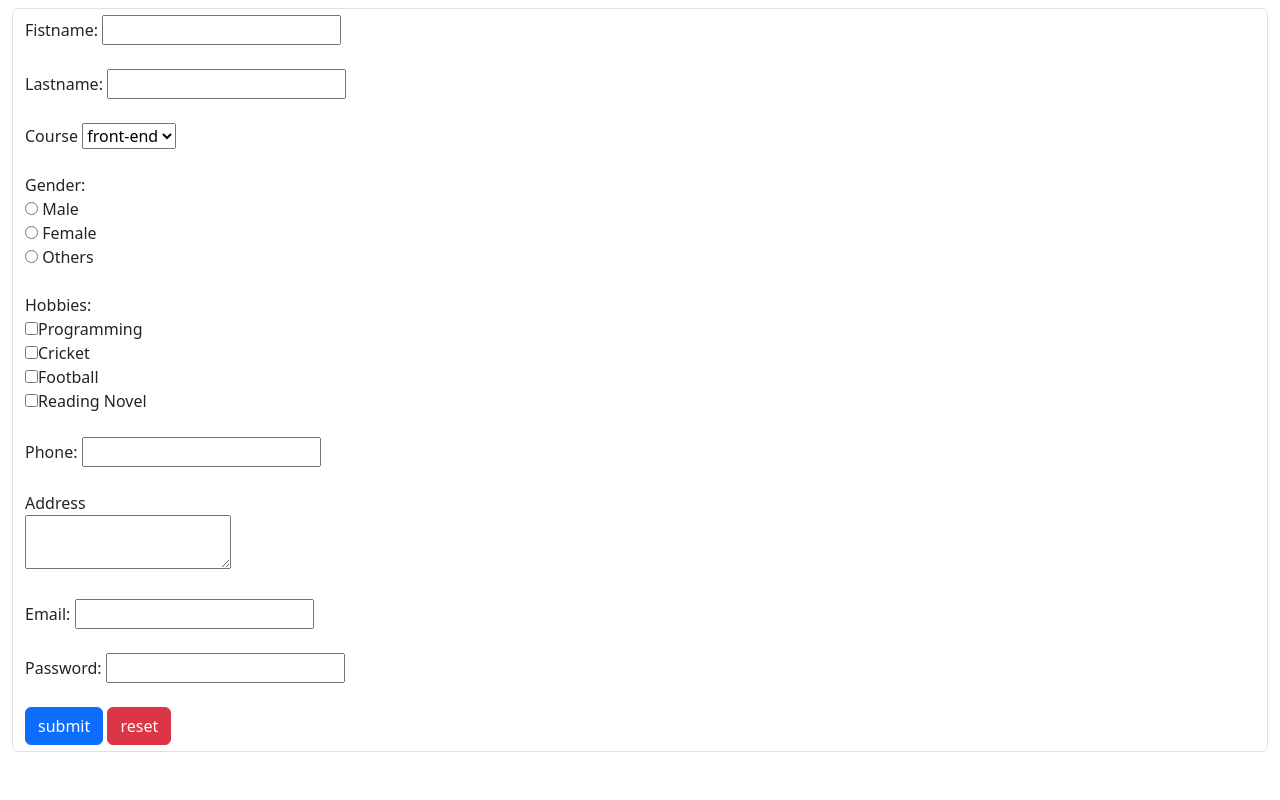
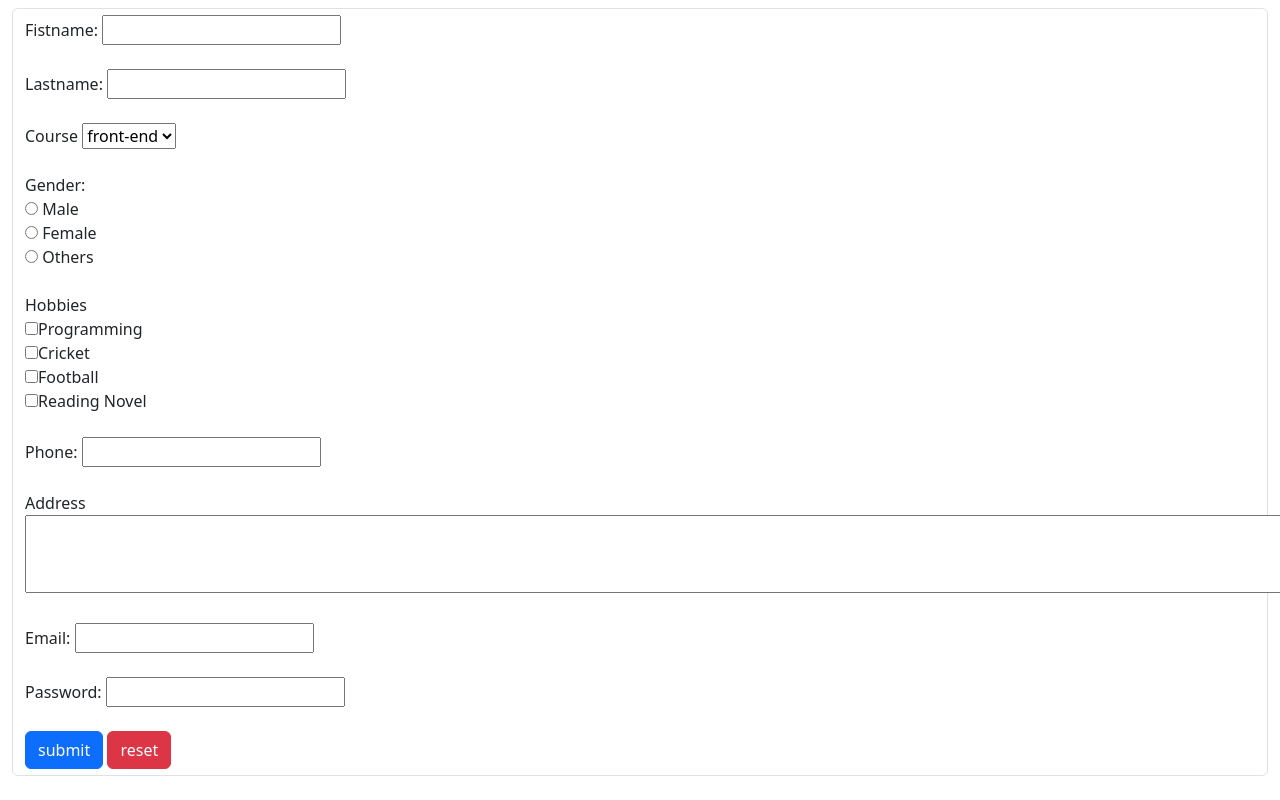
Before and after one commit to Harikumar599/html_file, a plain HTML site: page Day-4 form/Day4 - task/index.html in a window 1280 px wide. Shown: the part 2030-2830 px from the top of the page. Before the commit the page ends 2806 px from the top, so only its background shows below. Drawn offline with nearby package versions, Linux system fonts and the light colour scheme.

Commit message:
made changes

```diff
--- a/Day-4 form/Day4 - task/index.html
+++ b/Day-4 form/Day4 - task/index.html
@@ -13,7 +13,7 @@
 <body>
     <br>
     <div class="container-fluid" >
-        <form class="form-control" class="form-group">
+        <form class="form-control" class="form-group" >
 
             <h1>HTML Form</h1>
             <div>
@@ -252,20 +252,22 @@
         <br>
         <div>
             <label>Gender:  </label><br>
-            <input type="radio" value="gender"> Male<br>
-            <input type="radio" value="gender"> Female<br>
-            <input type="radio" value="gender"> Others <br>
+            <input type="radio" name="gender"> Male<br>
+            <input type="radio" name="gender"> Female<br>
+            <input type="radio" name="gender"> Others <br>
         </div>
         <br>
         <div class="form-group">
-            <label>Hobbies:</label>
+            <label>Hobbies</label>
             <div>
-                <input type="checkbox" value="hobbies">Programming<br>
-                <input type="checkbox" value="hobbies">Cricket <br>
-                <input type="checkbox" value="hobbies">Football <br>
-                <input type="checkbox" value="hobbies">Reading Novel <br>
+                <input type="checkbox" name="Hobbies">Programming<br>
+                <input type="checkbox" name="Hobbies">Cricket <br>
+                <input type="checkbox" name="Hobbies">Football <br>
+                <input type="checkbox" name="Hobbies">Reading Novel <br>
+
 
             </div>
+
 
         </div>
         <br>
@@ -276,7 +278,7 @@
         <br>
         <div >
             <label>Address</label><br>
-            <textarea></textarea>
+            <textarea rows="3" cols="150"></textarea>
         </div>
         <br>
         <div>
```
